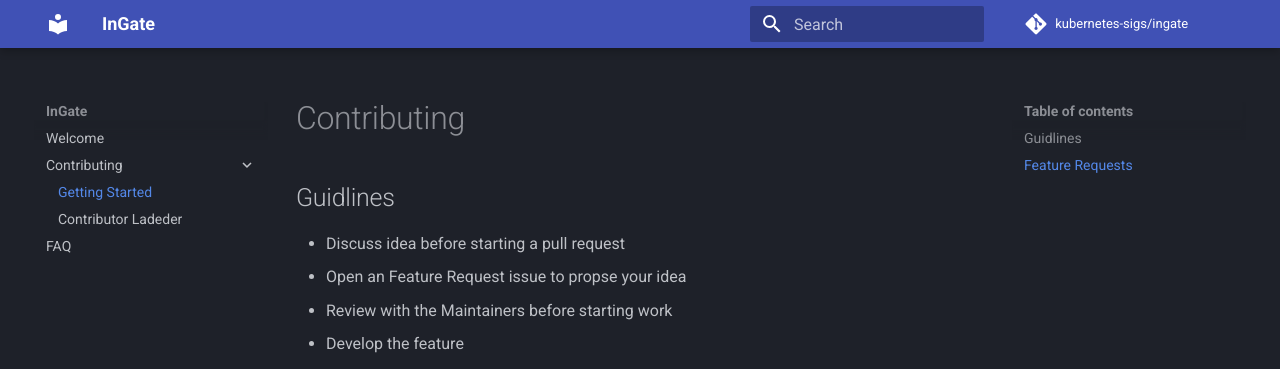
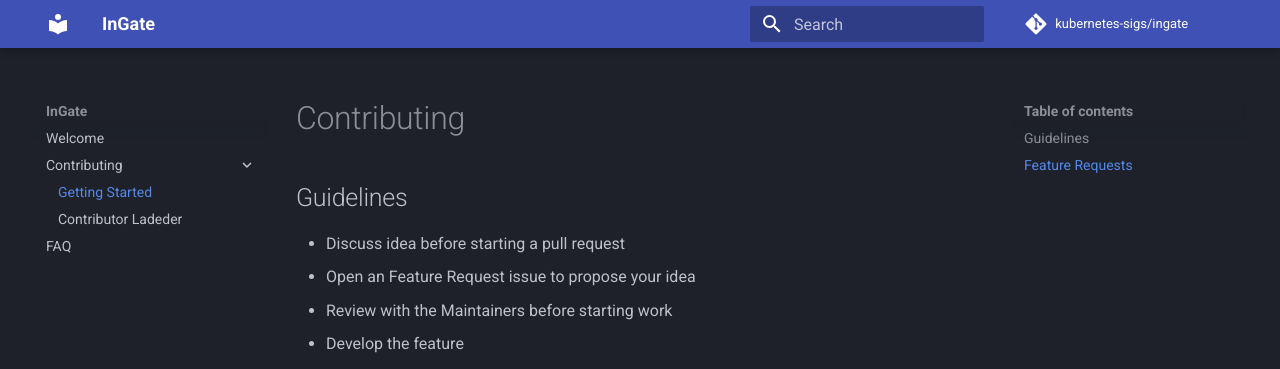
Before and after one commit to strongjz/ingate, an MkDocs documentation site: the page built from docs/contributing/contributing.md, in a window 1280 px wide. Shown: the top 369 px of the page. Built offline with MkDocs 1.6.1 and Material for MkDocs 9.7.7, drawn with Linux system fonts in a browser that asks for light colours; comment, search, counter and statistics services are not loaded.

Commit message:
spelling is hard
Signed-off-by: James Strong <strong.james.e@gmail.com>

```diff
--- a/docs/contributing/contributing.md
+++ b/docs/contributing/contributing.md
@@ -1,9 +1,9 @@
 # Contributing
 
-## Guidlines
+## Guidelines
 
 - Discuss idea before starting a pull request
-- Open an Feature Request issue to propse your idea
+- Open an Feature Request issue to propose your idea
 - Review with the Maintainers before starting work
 - Develop the feature
 - Open a pull request
```
